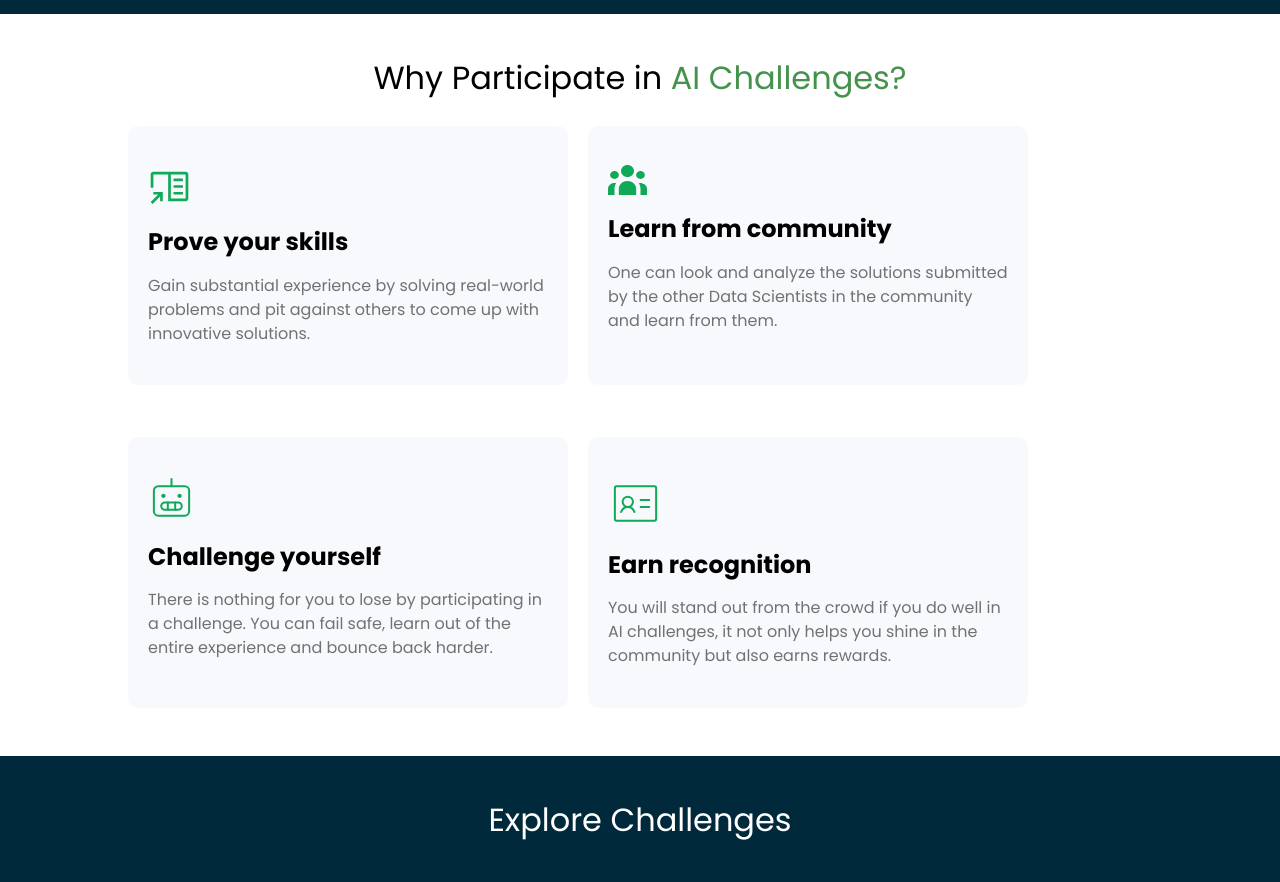
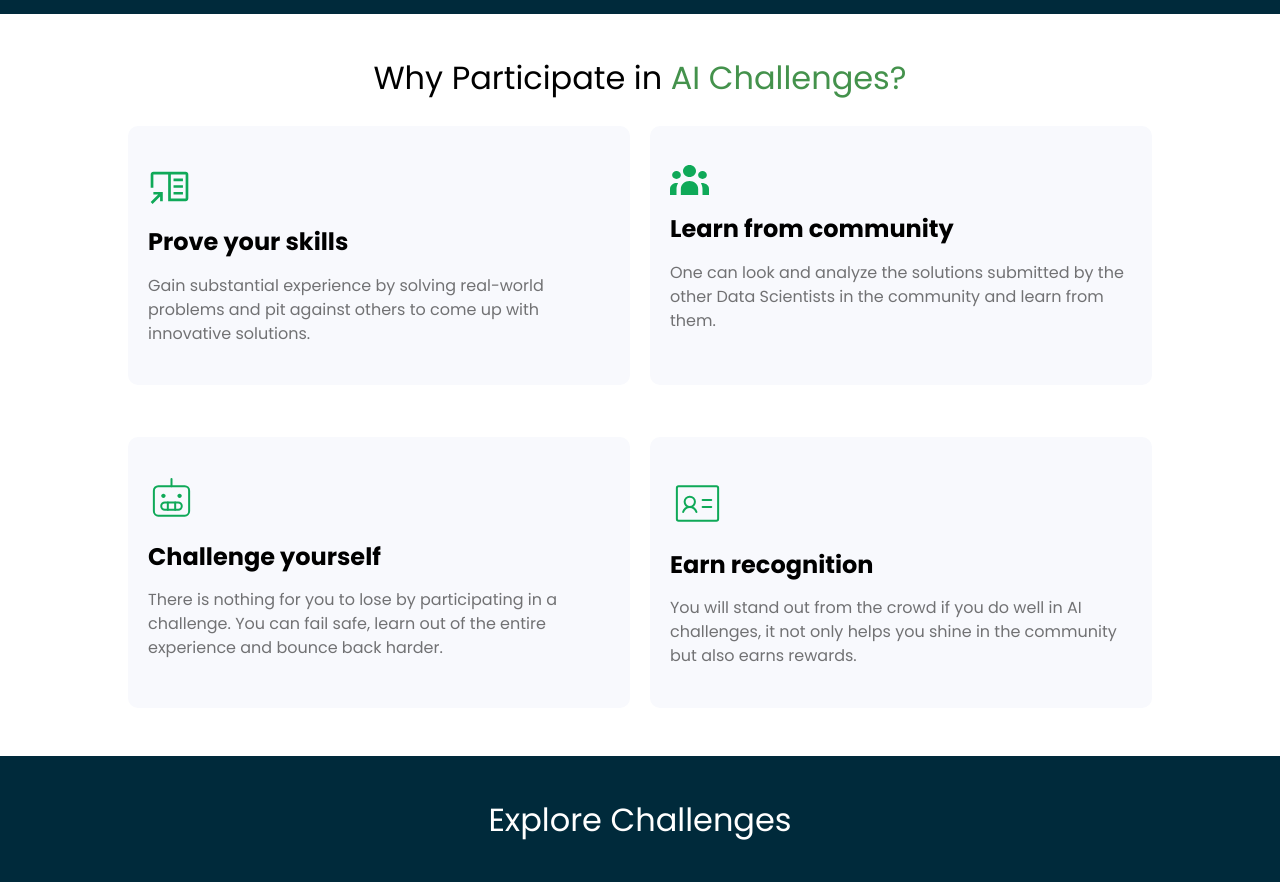
Before and after one commit to hayat118/-hackathon-app, a React (Create React App) app: page / in a window 1280 px wide. Shown: the part 740-1622 px from the top of the page. Built offline with nearby package versions, Linux system fonts and the light colour scheme.

Commit message:
Fix minor css issue

```diff
--- a/src/App.css
+++ b/src/App.css
@@ -244,7 +244,9 @@ body {
   flex-wrap: wrap;
 }
 .participate-box {
-  flex: 1 1 calc(50% -20px);
+  flex-grow: 1;
+  flex-shrink: 1;
+  /* flex: 1 1 calc(50% - 20px); */
   background-color: #f8f9fd;
   width: 400px;
   border-radius: 10px;
```
